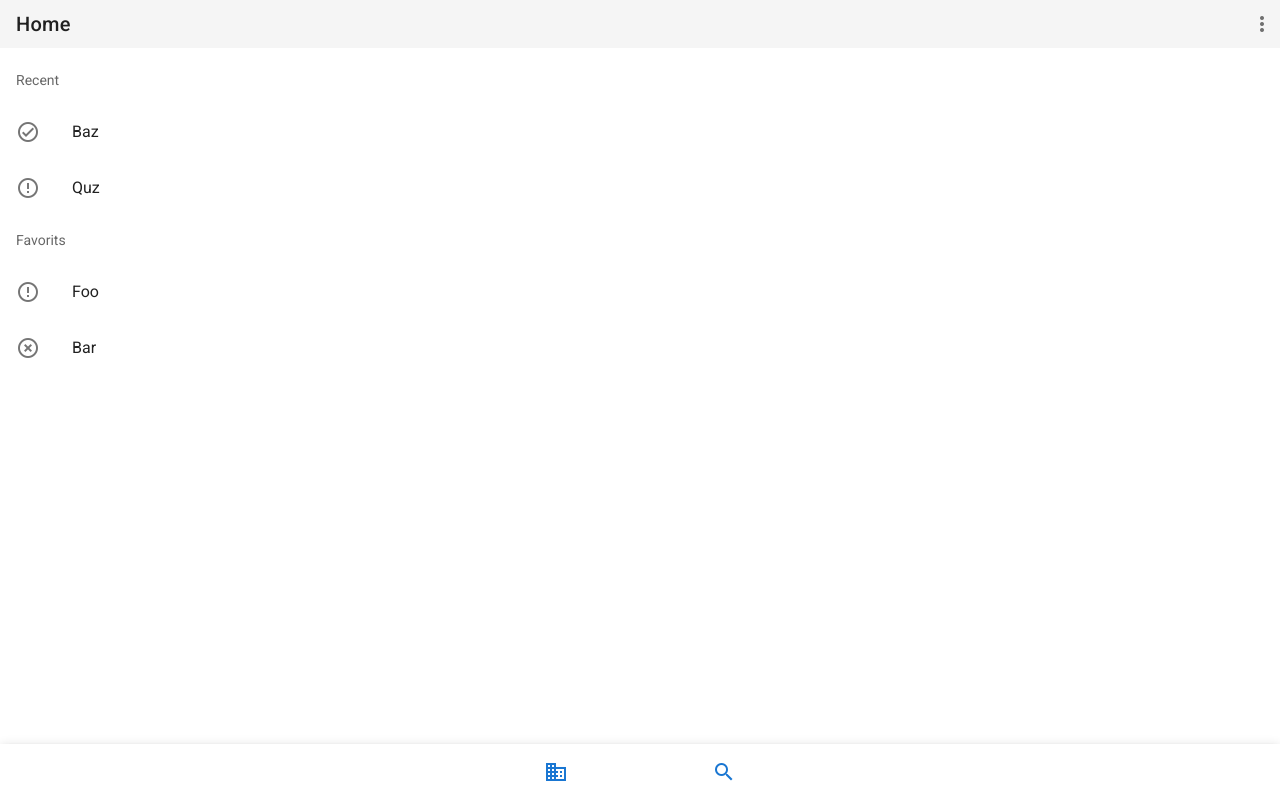
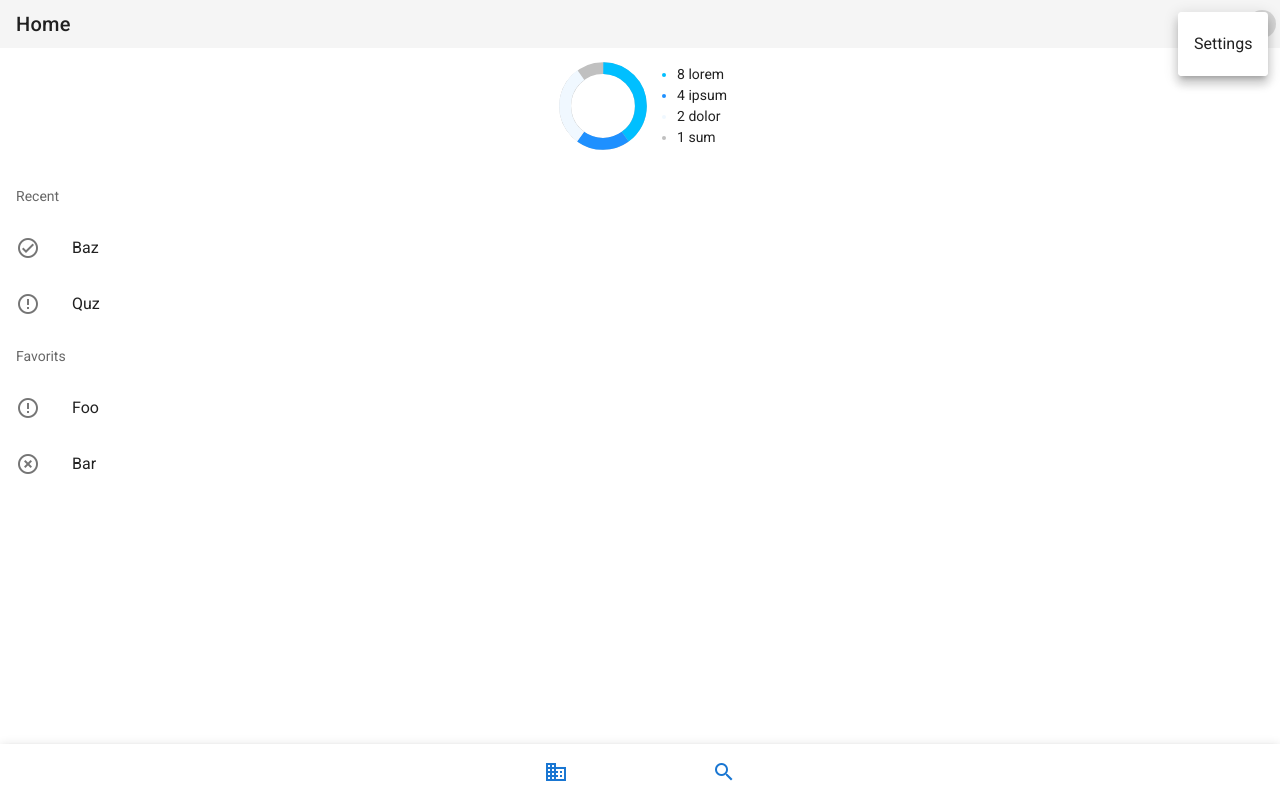
Before and after one commit to beatgrabe/apollon, a Vue app: page /#/ in a window 1280 px wide. Both pictures are taken after a click on the button 1262 px from the left and 24 px from the top of the page. Built offline with nearby package versions, Linux system fonts and the light colour scheme.

Commit message:
Add menu

```diff
--- a/src/views/Home.vue
+++ b/src/views/Home.vue
@@ -10,12 +10,24 @@
 
       <v-spacer />
 
+      <v-menu>
+        <template #activator="{ on, attrs }">
           <v-btn
             icon
             small
+            v-bind="attrs"
+            v-on="on"
           >
             <v-icon>mdi-dots-vertical </v-icon>
           </v-btn>
+        </template>
+
+        <v-list>
+          <v-list-item>
+            <v-list-item-title>Settings</v-list-item-title>
+          </v-list-item>
+        </v-list>
+      </v-menu>
     </v-app-bar>
 
     <div
@@ -85,7 +97,7 @@ export default {
 
   data: () => {
     return {
-      doughnut: false,
+      doughnut: true,
       recents: [
         { text: 'Baz', icon: 'mdi-check-circle-outline' },
         { text: 'Quz', icon: 'mdi-alert-circle-outline' }
@@ -103,6 +115,7 @@ export default {
 .chart {
   align-items: center;
   display: flex;
+  justify-content: center;
   padding: 8px;
 
   .cat1::marker {
```
Lines whose indentation alone changed are shown as unchanged.
